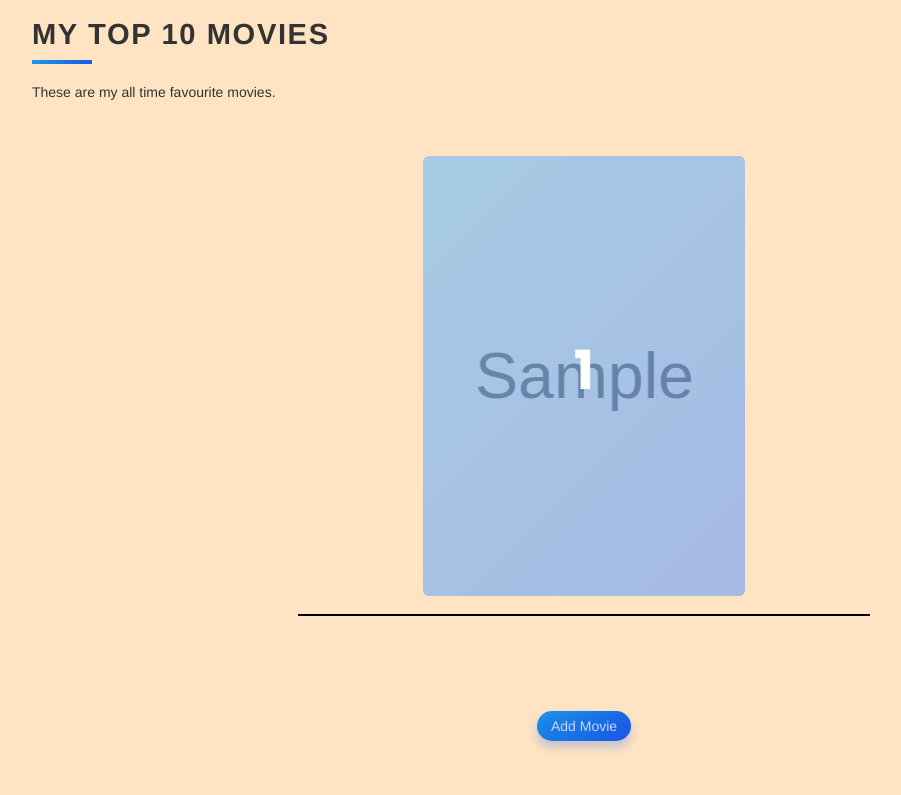
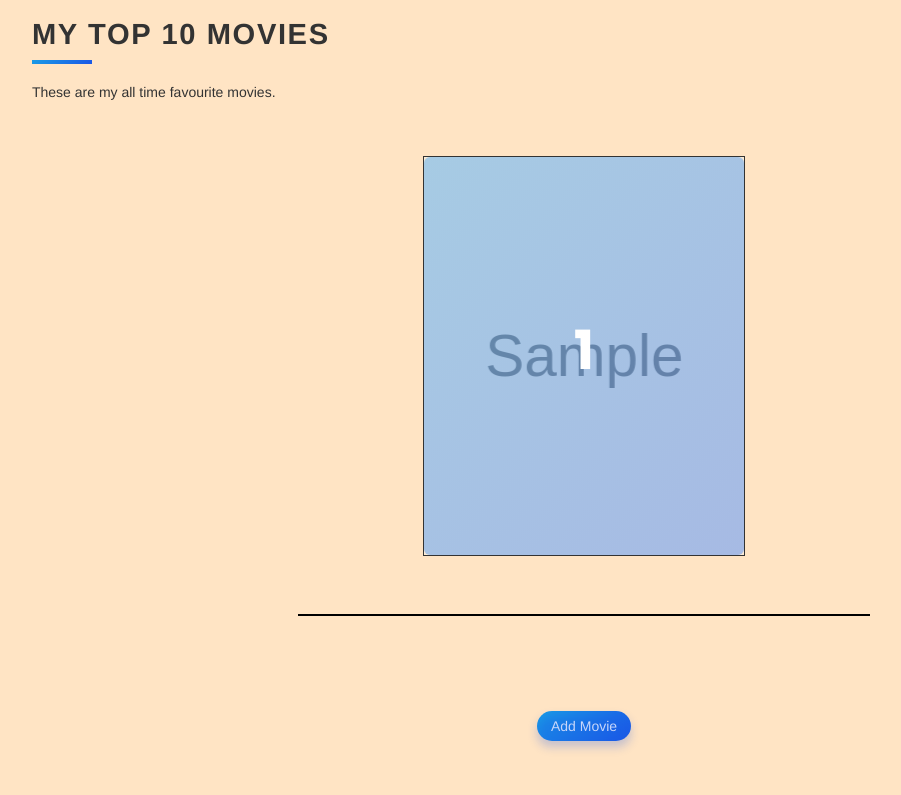
Before and after one commit to yano79/MovieRankingApp, a Flask app: page / in a window 1280 px wide. Shown: the top 795 px of the page, without its empty margins (56-957 px from the left). Run offline with Flask 3, Linux system fonts and the light colour scheme; tables that the repository leaves empty hold one stand-in row (values such as "Sample post"); grey boxes marked "Sample" are stand-in pictures; some libraries are stand-ins or nearby versions.

Commit message:
html background colour changed, a few other styling features have been added and also the functionality of editing and deleting a movie.

```diff
--- /dev/null
+++ b/Procfile.txt
@@ -0,0 +1 @@
+web: gunicorn gettingstarted.wsgi
--- a/app.py
+++ b/app.py
@@ -7,10 +7,15 @@ import requests
 
 app = Flask(__name__)
 
+# HOST=aws.connect.psdb.cloud
+# USERNAME=1eadhxwh6bc4jds0lm42
+# PASSWORD=pscale_pw_WOctYSAds3YjK2My8dDlxH92YFai5yhyKZ2K4XsywiL
+# DATABASE=yano_db
+
 url_object = URL.create(
     "mysql+pymysql",
-    username="5k7tjonchg9e2nd5466z",
-    password="pscale_pw_tyChz5LHwwXBQtT0KRLxLfLqmQRqiTCf146jeHiMCnf",
+    username="1eadhxwh6bc4jds0lm42",
+    password="pscale_pw_WOctYSAds3YjK2My8dDlxH92YFai5yhyKZ2K4XsywiL",
     host="aws.connect.psdb.cloud",
     database="yano_db",
     port=3306,
--- a/requirements.txt
+++ b/requirements.txt
@@ -90,6 +90,7 @@ gensim @ file:///private/var/folders/sy/f16zz6x50xz3113nwtb9bvq00000gp/T/abs_97o
 glob2 @ file:///home/linux1/recipes/ci/glob2_1610991677669/work
 gmpy2 @ file:///opt/concourse/worker/volumes/live/22766409-e78a-4fb0-711e-bd031212d672/volume/gmpy2_1645455563619/work
 greenlet @ file:///private/var/folders/sy/f16zz6x50xz3113nwtb9bvq00000gp/T/abs_dd2bsq3kkw/croot/greenlet_1670513229760/work
+gunicorn==20.0.4
 h11==0.14.0
 h2==4.1.0
 h5py @ file:///private/var/folders/sy/f16zz6x50xz3113nwtb9bvq00000gp/T/abs_7fnj4n39p5/croots/recipe/h5py_1659091379933/work
--- a/static/css/styles.css
+++ b/static/css/styles.css
@@ -201,7 +201,7 @@
 
 }
 .rating {
-    color: #E4BB23;
+    color: #1a9be6;
 }
 .review {
     font-style: italic;
--- a/templates/index.html
+++ b/templates/index.html
@@ -18,13 +18,13 @@
 {% if movies: %}
    {% for movie in movies: %}
 
-  <div class="card" style="height: fit-content(100%)">
+  <div class="card" style="height: fit-content ;border: #333333; border-style: solid;border-width: 1px; ;background-color: antiquewhite;">
 
-    <div class="front" style="background-image: url('{{movie.img_url}}'); height: 110%">
+    <div class="front" style="background-image: url('{{movie.img_url}}'); height: 100%">
 
             <p class="large">{{ movies.index(movie)+1 }}</p>
     </div>
-    <div class="back" style="height: 110%">
+    <div class="back" style="background-color: burlywood; height: 100%">
       <div>
     <div class="title">{{ movie.title }} <span class="release_date">{{ movie.year }}</span></div>
         <div class="rating">
```
Also changed, not shown: 1 other file.
